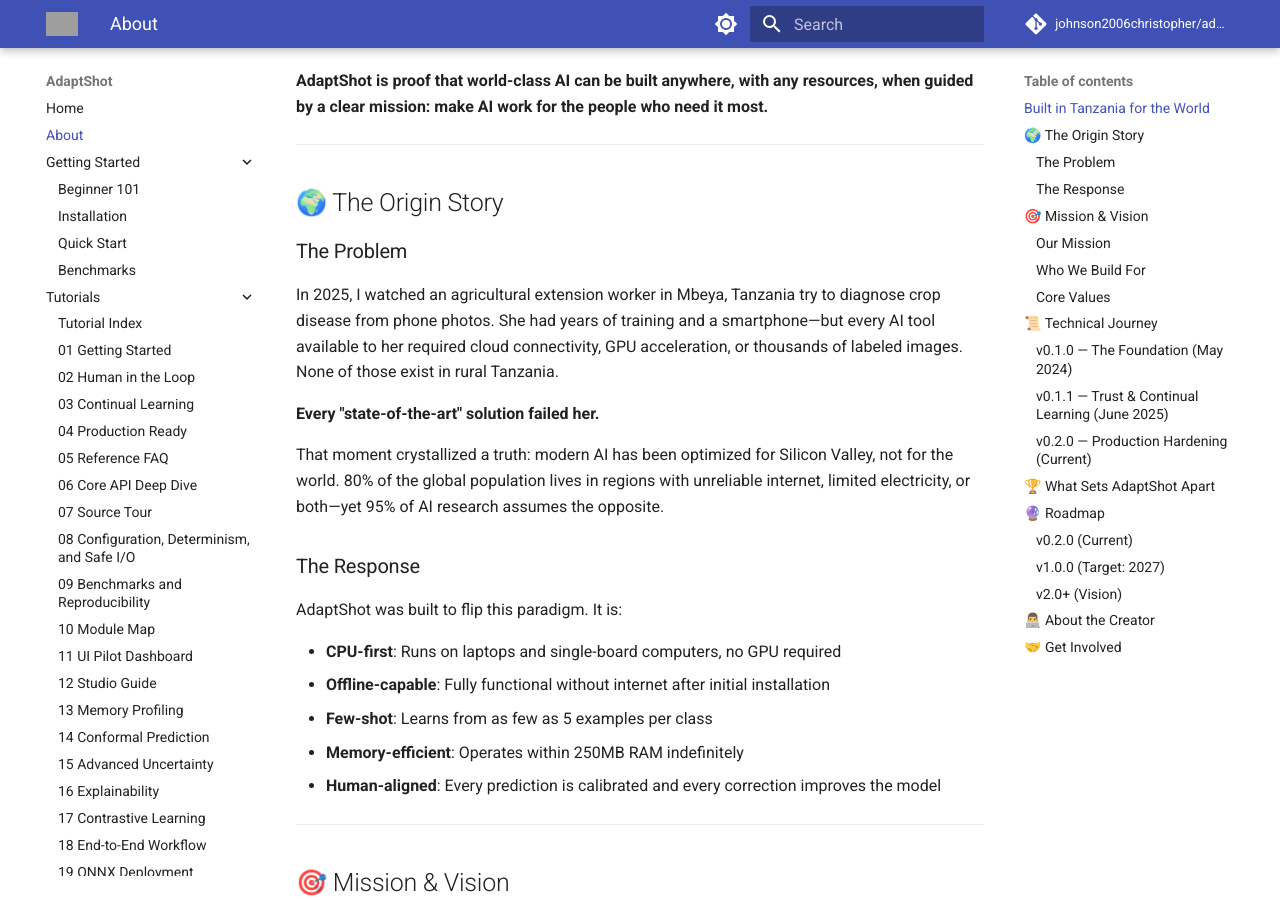
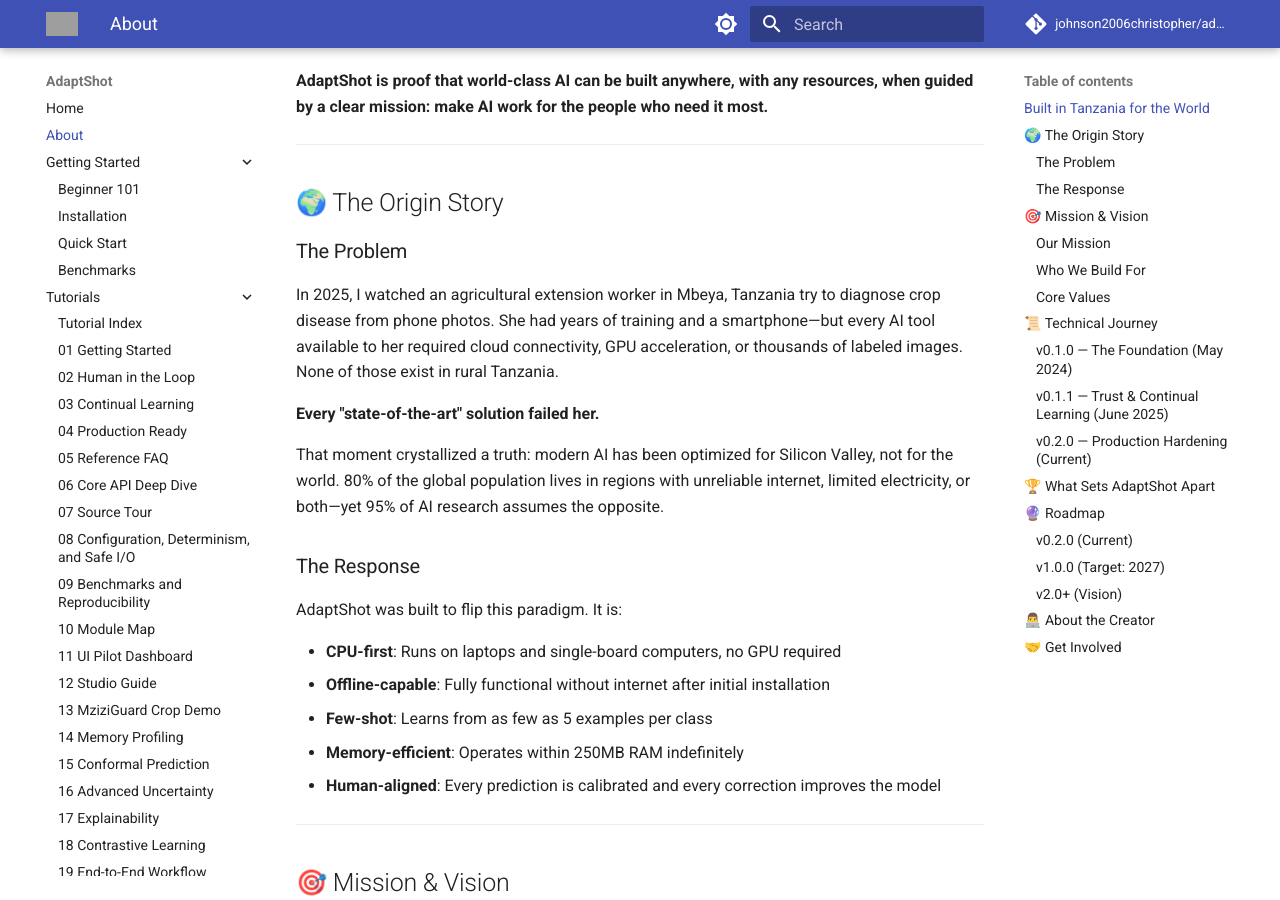
Before and after one commit to johnson2006christopher/adaptshot, an MkDocs documentation site: the page built from docs/about.md, in a window 1280 px wide and 900 px high, scrolled down 474 px. Built offline with MkDocs 1.6.1 and Material for MkDocs 9.7.7, drawn with Linux system fonts in a browser that asks for light colours; comment, search, counter and statistics services are not loaded; some of the changed lines change nothing that is shown; grey boxes are pictures that could not be loaded.

Commit message:
fix(nav): add missing guide and tutorial entries from merged branches

```diff
--- a/mkdocs.yml
+++ b/mkdocs.yml
@@ -88,21 +88,27 @@
     - 10 Module Map: tutorials/10_module_map.md
     - 11 UI Pilot Dashboard: tutorials/11_ui_pilot_dashboard.md
     - 12 Studio Guide: tutorials/12_studio_guide.md
-    - 13 Memory Profiling: tutorials/13_profiling_memory.md
-    - 14 Conformal Prediction: tutorials/14_conformal_prediction.md
-    - 15 Advanced Uncertainty: tutorials/15_advanced_uncertainty.md
-    - 16 Explainability: tutorials/16_explainability.md
-    - 17 Contrastive Learning: tutorials/17_contrastive_learning.md
-    - 18 End-to-End Workflow: tutorials/18_end_to_end_workflow.md
-    - 19 ONNX Deployment: tutorials/19_onnx_deployment.md
+    - 13 MziziGuard Crop Demo: tutorials/13_crop_disease_demo.md
+    - 14 Memory Profiling: tutorials/13_profiling_memory.md
+    - 15 Conformal Prediction: tutorials/14_conformal_prediction.md
+    - 16 Advanced Uncertainty: tutorials/15_advanced_uncertainty.md
+    - 17 Explainability: tutorials/16_explainability.md
+    - 18 Contrastive Learning: tutorials/17_contrastive_learning.md
+    - 19 End-to-End Workflow: tutorials/18_end_to_end_workflow.md
+    - 20 ONNX Deployment: tutorials/19_onnx_deployment.md
   - API Reference:
     - Full API Reference: api/reference.md
     - Core Engine: api/core.md
     - Training & Continual Learning: api/training.md
     - Configuration & Utils: api/config.md
   - Guides:
+    - MziziGuard Complete Guide: guides/mziziguard-complete-guide.md
+    - AdaptShot Deep Dive: guides/adaptshot-deep-dive.md
+    - Architecture & System Design: guides/architecture.md
     - Architecture Deep-Dive: guides/architecture-deep-dive.md
     - Algorithm Theory: guides/algorithm-theory.md
+    - Best Practices & Optimization: guides/best-practices.md
+    - Deployment Guide: guides/deployment-guide.md
     - Studio Complete Guide: guides/studio-complete-guide.md
     - Pilot Dashboard Guide: guides/ui-pilot-guide.md
     - Real-World Use Cases: guides/real-world-use-cases.md
```
